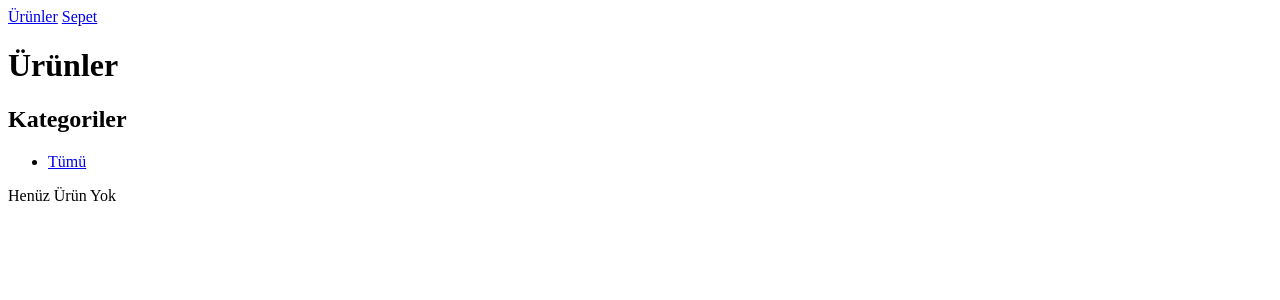
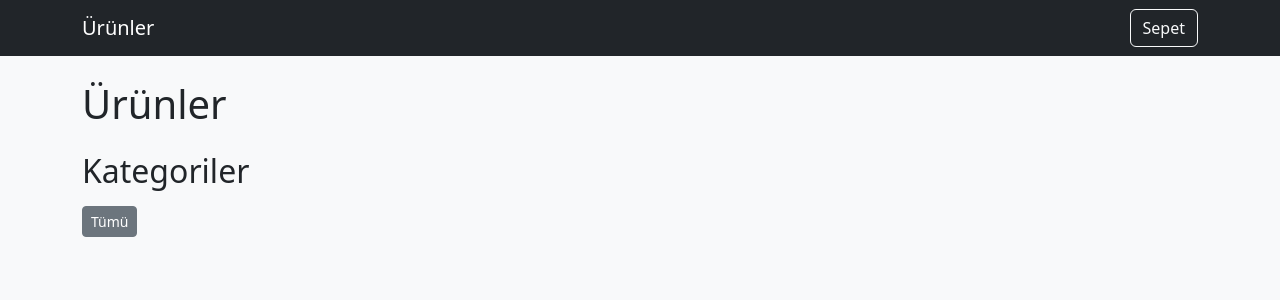
Before and after one commit to cmdnzgk/ecommerce_project, a Django app: page / in a window 1280 px wide. Shown: the top 300 px of the page. Run offline with Django 5.2, Linux system fonts and the light colour scheme; data that the repository does not hold is empty.

Commit message:
feat: improved ecommerce UI with bootstrap cards and category buttons

```diff
--- a/store/templates/base.html
+++ b/store/templates/base.html
@@ -1,11 +1,12 @@
 <!DOCTYPE html>
 <html>
 <head>
+    <link rel="stylesheet" href="https://cdn.jsdelivr.net/npm/bootstrap@5.3.0/dist/css/bootstrap.min.css">
     <title>E-Commerce</title>
 </head>
-<body>
+<body class="bg-light">
     {% include 'navbar.html' %}
-<div>
+<div class="container mt-4">
     {% block content %}
     {% endblock %}
 </div>
--- a/store/templates/navbar.html
+++ b/store/templates/navbar.html
@@ -1,4 +1,8 @@
-<nav>
-    <a href="{% url 'product_list' %}">Ürünler</a>
-    <a href="{% url 'cart' %}">Sepet</a>
+<nav class="navbar navbar-expand-lg navbar-dark bg-dark">
+    <div class="container">
+        <a class="navbar-brand" href="{% url 'product_list' %}">Ürünler</a>
+        <div>
+            <a class="btn btn-outline-light" href="{% url 'cart' %}">Sepet</a>
+        </div>
+    </div>
 </nav>
--- a/store/templates/product_detail.html
+++ b/store/templates/product_detail.html
@@ -1,6 +1,7 @@
 {% extends 'base.html' %}
 
 {% block content %}
+
 <h1>{{ product.name }}</h1>
 <ul>
     <li>
--- a/store/templates/product_list.html
+++ b/store/templates/product_list.html
@@ -2,29 +2,31 @@
 
 {% block content %}
 
-<h1>Ürünler</h1>
-<h2>Kategoriler</h2>
-<ul>
-    <li><a href="/">Tümü</a></li>
+<h1 class="mb-4">Ürünler</h1>
+
+<h2 class="mb-3">Kategoriler</h2>
+
+<div>
+    <a href="/" class="btn btn-secondary btn-sm">Tümü</a>
+
     {% for category in categories %}
-        <li>
-            <a href="?category={{ category.id }}">{{ category.name }}</a>
-        </li>
+        <a href="?category={{ category.id }}" class="btn btn-outline-dark btn-sm">{{ category.name }}</a>
     {% endfor %}
-</ul>
-{% if products %}
-    <ul>
-        {% for product in products %}
-            <li>
-                <a href="{% url 'product_detail' product.id %}">
-                    {{ product.name }}
-                </a>
-                <a href="{% url 'add_to_cart' product.id %}">Sepete Ekle</a>
-            </li>
-        {% endfor %}
-    </ul>
-{% else %}
-    <p>Henüz Ürün Yok</p>
-{% endif %}
+</div>
+
+<div class="row">
+    {% for product in products %}
+        <div class="col-md-4 mb-4">
+            <div class="card h-100 mt-4">
+                <div class="card-body">
+                    <h5 class="card-title">{{ product.name }}</h5>
+                        <p class="card-text">{{ porduct.description|truncatewords:15 }}</p>
+                        <a href="{% url 'product_detail' product.id %}" class="btn btn-dark">Detay</a>
+                        <a href="{% url 'add_to_cart' product.id %}" class="btn btn-primary">Sepete Ekle</a>
+                </div>
+            </div>
+        </div>
+    {% endfor %}
+</div>
 
 {% endblock %}
```
